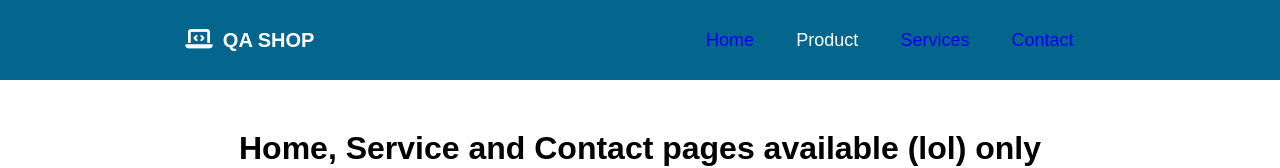
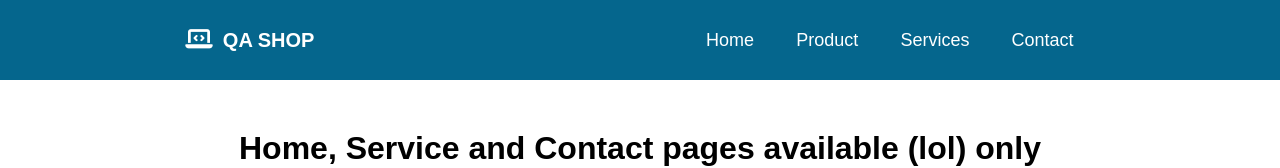
Before and after one commit to igorkotljar/karate-academy, a React (Create React App) app: page / in a window 1280 px wide. Shown: the top 168 px of the page. Built offline with nearby package versions, Linux system fonts and the light colour scheme.

Commit message:
fixed blue color around nav-links

```diff
--- a/src/CatAPI.js
+++ b/src/CatAPI.js
@@ -20,7 +20,6 @@ function CatAPI() {
       .then((response) => response.json())
       .then((response) => {
         setCat(response);
-        // setLength(response.length);
       })
       .catch(() => {
         isLoading("ERROR");
--- a/src/NavBar.css
+++ b/src/NavBar.css
@@ -31,6 +31,8 @@ nav {
     font-size: 18px;
     font-weight: normal;
     cursor: pointer;
+    text-decoration: none;
+    color: #fff;
   }
 
   nav .nav-links a:hover {
```
